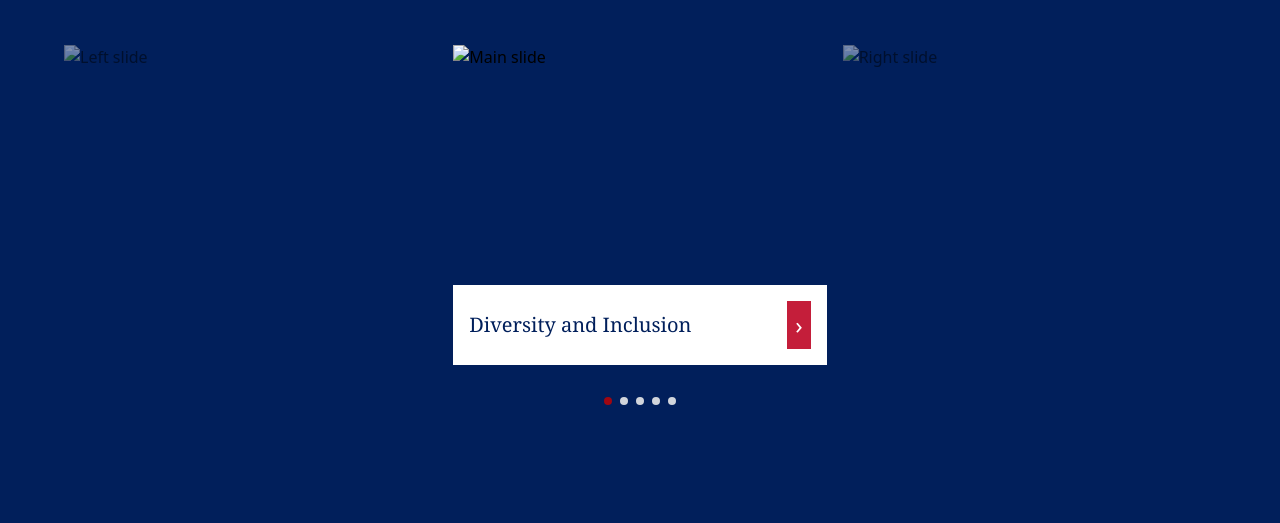
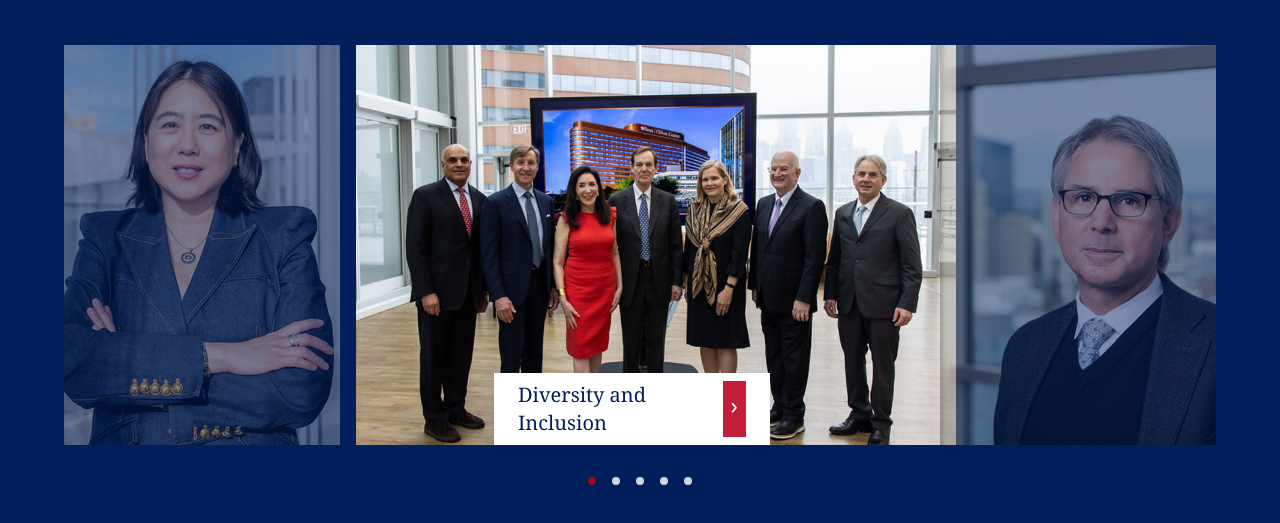
Before and after one commit to bakarekeandrew/Penny-University, a website: page src/index.html in a window 1280 px wide. Shown: the part 3303-3826 px from the top of the page. Drawn offline with Linux system fonts and the light colour scheme.

Commit message:
working on slider

```diff
--- a/src/index.html
+++ b/src/index.html
@@ -229,6 +229,7 @@
   </section>
 
   <!-- image slider session -->
+
   <div class="bg-[#011F5B] min-h-screen p-8">
     <!-- Main Content -->
     <div class="max-w-6xl mx-auto">
@@ -241,84 +242,97 @@
         <div class="relative">
             <!-- Slides -->
             <div class="slides-container">
-                <div class="slide active">
-                    <div class="grid grid-cols-3 gap-4">
-                        <!-- Left Image -->
-                        <div class="overflow-hidden h-80">
-                            <img src="/api/placeholder/400/320" alt="Left slide" class="w-full h-full object-cover opacity-50">
+                <!-- Slide 1 -->
+                <div class="slide-item hidden" id="slide1">
+                    <div class="grid grid-cols-12 gap-4">
+                        <div class="col-span-3 overflow-hidden h-[400px]">
+                            <img src="./images/gate5.jpg" alt="Left slide" class="w-full h-full object-cover opacity-50">
                         </div>
-
-                        <!-- Center Content -->
-                        <div class="col-span-1 relative">
-                            <div class="h-80">
-                                <img src="/api/placeholder/800/600" alt="Main slide" class="w-full h-full object-cover">
-                            </div>
-                            <div class="absolute bottom-0 left-0 right-0 bg-white p-4">
-                                <div class="flex justify-between items-center">
-                                    <h3 class="text-[#011F5B] text-xl font-serif">Diversity and Inclusion</h3>
-                                    <div class="bg-[#C41E3A] text-white p-2">
-                                        <span class="text-2xl">&rsaquo;</span>
+                        <div class="col-span-6 relative">
+                            <div class="h-[400px] w-[600px] mx-auto relative">
+                                <img src="./images/gate2.jpg" alt="Main slide" class="w-full h-full object-cover">
+                                <div class="absolute -bottom-0 translate-x-1/2 bg-white w-[46%]">
+                                    <div class="flex justify-between px-6 py-2">
+                                        <h3 class="text-[#011F5B] text-xl font-serif">Diversity and Inclusion</h3>
+                                        <div class="bg-[#C41E3A] text-white p-2">
+                                            <span class="text-2xl">&rsaquo;</span>
+                                        </div>
                                     </div>
                                 </div>
                             </div>
                         </div>
-
-                        <!-- Right Image -->
-                        <div class="overflow-hidden h-80">
-                            <img src="/api/placeholder/400/320" alt="Right slide" class="w-full h-full object-cover opacity-50">
+                        <div class="col-span-3 overflow-hidden h-[400px]">
+                            <img src="./images/gate3.jpg" alt="Right slide" class="w-full h-full object-cover opacity-50">
                         </div>
                     </div>
                 </div>
+
+                <!-- Slide 2 -->
+                <div class="slide-item hidden" id="slide2">
+                    <div class="grid grid-cols-12 gap-4">
+                        <div class="col-span-3 overflow-hidden h-[400px]">
+                            <img src="./images/gate3.jpg" alt="Left slide" class="w-full h-full object-cover opacity-50">
+                        </div>
+                        <div class="col-span-6 relative">
+                            <div class="h-[400px] w-[600px] mx-auto relative">
+                                <img src="./images/gate5.jpg" alt="Main slide" class="w-full h-full object-cover">
+                                <div class="absolute -bottom-0 left-1/2 -translate-x-1/2 bg-white w-[40%]">
+                                    <div class="flex justify-between items-center px-6 py-3">
+                                        <h3 class="text-[#011F5B] text-xl font-serif">Campus Innovation</h3>
+                                        <div class="bg-[#C41E3A] text-white p-2">
+                                            <span class="text-2xl">&rsaquo;</span>
+                                        </div>
+                                    </div>
+                                </div>
+                            </div>
+                        </div>
+                        <div class="col-span-3 overflow-hidden h-[400px]">
+                            <img src="./images/gate2.jpg" alt="Right slide" class="w-full h-full object-cover opacity-50">
+                        </div>
+                    </div>
+                </div>
+
+                <!-- Add more slides following the same pattern -->
             </div>
 
             <!-- Navigation Dots -->
-            <div class="flex justify-center gap-2 mt-8">
-                <button class="dot active w-2 h-2 rounded-full bg-red-800" onclick="currentSlide(1)"></button>
-                <button class="dot w-2 h-2 rounded-full bg-gray-300" onclick="currentSlide(2)"></button>
-                <button class="dot w-2 h-2 rounded-full bg-gray-300" onclick="currentSlide(3)"></button>
-                <button class="dot w-2 h-2 rounded-full bg-gray-300" onclick="currentSlide(4)"></button>
-                <button class="dot w-2 h-2 rounded-full bg-gray-300" onclick="currentSlide(5)"></button>
+            <div class="flex justify-center gap-4 mt-8">
+                <button class="w-2 h-2 rounded-full bg-red-800 transition-all duration-300" onclick="currentSlide(1)"></button>
+                <button class="w-2 h-2 rounded-full bg-gray-300 transition-all duration-300" onclick="currentSlide(2)"></button>
+                <button class="w-2 h-2 rounded-full bg-gray-300 transition-all duration-300" onclick="currentSlide(3)"></button>
+                <button class="w-2 h-2 rounded-full bg-gray-300 transition-all duration-300" onclick="currentSlide(4)"></button>
+                <button class="w-2 h-2 rounded-full bg-gray-300 transition-all duration-300" onclick="currentSlide(5)"></button>
             </div>
         </div>
     </div>
 </div>
 
 <script>
-    let slideIndex = 1;
-    showSlides(slideIndex);
+    // Show first slide by default
+    document.getElementById('slide1').classList.remove('hidden');
+    let currentIndex = 1;
 
     function currentSlide(n) {
-        showSlides(slideIndex = n);
-    }
+        // Hide all slides
+        const slides = document.querySelectorAll('.slide-item');
+        slides.forEach(slide => slide.classList.add('hidden'));
 
-    function showSlides(n) {
-        let i;
-        let slides = document.getElementsByClassName("slide");
-        let dots = document.getElementsByClassName("dot");
+        // Show selected slide
+        document.getElementById(`slide${n}`).classList.remove('hidden');
 
-        if (n > slides.length) {slideIndex = 1}
-        if (n < 1) {slideIndex = slides.length}
+        // Update dots
+        const dots = document.querySelectorAll('.rounded-full');
+        dots.forEach(dot => dot.classList.replace('bg-red-800', 'bg-gray-300'));
+        dots[n-1].classList.replace('bg-gray-300', 'bg-red-800');
 
-        for (i = 0; i < slides.length; i++) {
-            slides[i].classList.remove("active");
-        }
-        for (i = 0; i < dots.length; i++) {
-            dots[i].classList.remove("active");
-        }
-
-        slides[slideIndex-1].classList.add("active");
-        dots[slideIndex-1].classList.add("active");
+        currentIndex = n;
     }
 
     // Auto advance slides every 5 seconds
-    setInterval(() => {
-        slideIndex++;
-        if (slideIndex > document.getElementsByClassName("slide").length) {
-            slideIndex = 1;
-        }
-        showSlides(slideIndex);
-    }, 5000);
+    // setInterval(() => {
+    //     currentIndex = currentIndex % 5 + 1;
+    //     currentSlide(currentIndex);
+    // }, 5000);
 </script>
-
 </body>
 </html>
```
Also changed, not shown: src/output.css.
